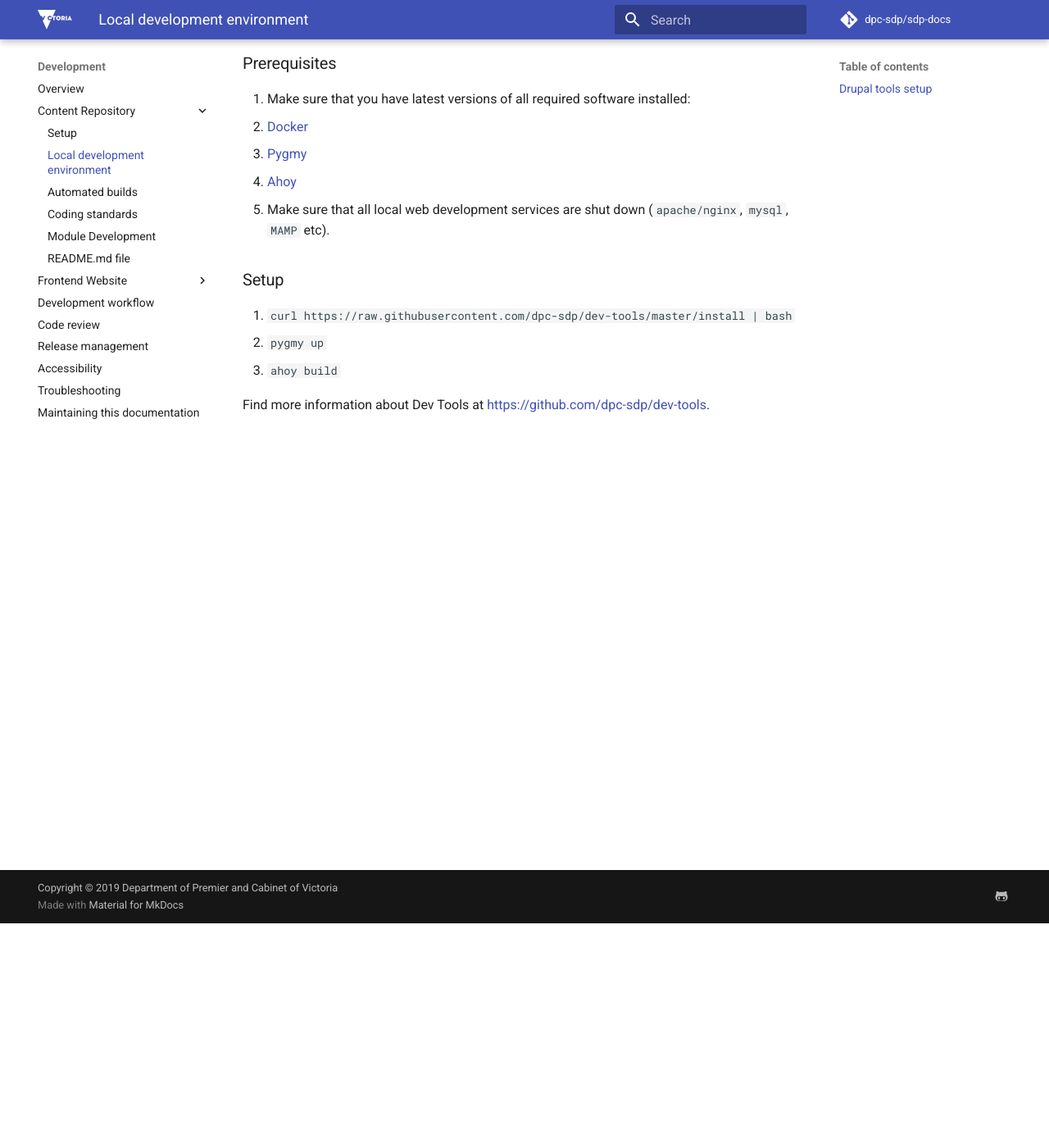
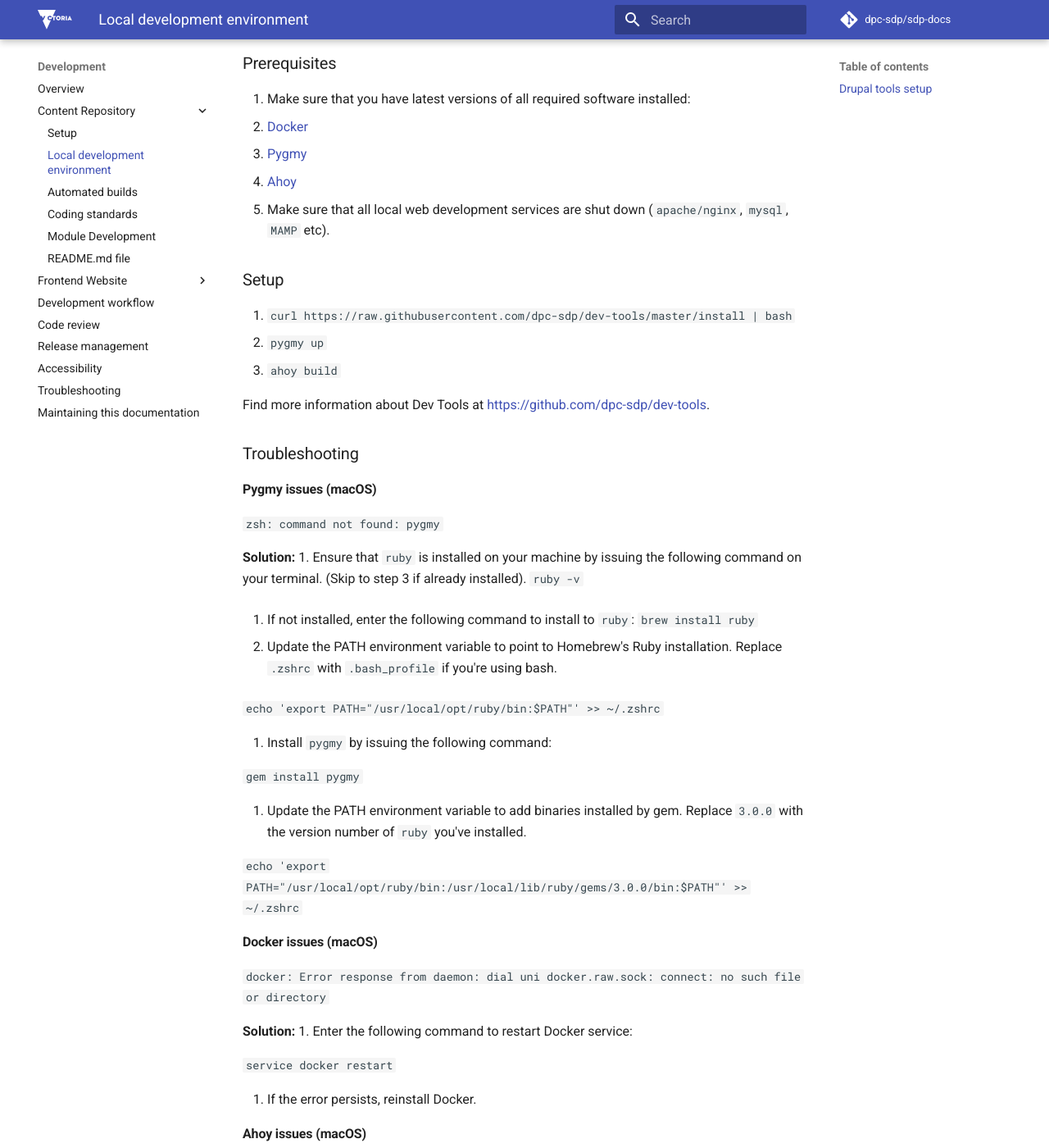
Before and after one commit to dpc-sdp/sdp-docs, an MkDocs documentation site: the page built from docs/development/content-repository/local-development-environment.md, in a window 1280 px wide and 1400 px high, scrolled down 274 px. Shown: the whole window at 82% size. Built offline with MkDocs 1.6.1 and Material for MkDocs 9.7.7, drawn with Linux system fonts in a browser that asks for light colours; comment, search, counter and statistics services are not loaded; some of the changed text lies outside the part shown.

Commit message:
Add troubleshooting guide for content repository

````diff
--- a/docs/development/content-repository/local-development-environment.md
+++ b/docs/development/content-repository/local-development-environment.md
@@ -17,3 +17,74 @@ and  site development.
 3. `ahoy build`
 
 Find more information about Dev Tools at https://github.com/dpc-sdp/dev-tools.
+
+### Troubleshooting
+
+#### Pygmy issues (macOS)
+
+```zsh: command not found: pygmy```
+
+**Solution:**
+1. Ensure that `ruby` is installed on your machine by issuing the following command on your terminal. (Skip to step 3 if already installed).
+```ruby -v```
+
+2. If not installed, enter the following command to install to `ruby`:
+```brew install ruby```
+
+3. Update the PATH environment variable to point to Homebrew's Ruby installation. Replace `.zshrc` with `.bash_profile` if you're using bash.
+
+```echo 'export PATH="/usr/local/opt/ruby/bin:$PATH"' >> ~/.zshrc```
+
+4. Install `pygmy` by issuing the following command:
+
+```gem install pygmy```
+
+5. Update the PATH environment variable to add binaries installed by gem. Replace `3.0.0` with the version number of `ruby` you've installed.
+
+```echo 'export PATH="/usr/local/opt/ruby/bin:/usr/local/lib/ruby/gems/3.0.0/bin:$PATH"' >> ~/.zshrc```
+
+#### Docker issues (macOS)
+
+```docker: Error response from daemon: dial uni docker.raw.sock: connect: no such file or directory```
+
+**Solution:**
+1. Enter the following command to restart Docker service:
+
+```service docker restart```
+
+2. If the error persists, reinstall Docker.
+
+#### Ahoy issues (macOS)
+
+```
+Could not load API JWT Token, error was:                               [warning]
+'lagoon@ssh.lagoon.amazeeio.cloud: Permission denied (publickey)'.
+```
+
+**Solution:**
+1. Ensure that your SSH public keys (either `ssh-rsa` or `ssh-ed25519`) have been added to your Lagoon account [settings](https://dashboard.amazeeio.cloud/settings). Replace `username` with your own username.
+
+On macOS, SSH keys can be found on the following directory:
+`/Users/username/.ssh/id_rsa.pub`
+
+On Windows, SSH keys are typically located at: `C:\Users\username\.ssh`
+
+#### SSH Keys
+
+To generate SSH keys in macOS, follow these steps:
+
+1. Enter the following command in the terminal window:
+
+```ssh-keygen -t rsa```
+
+This starts the key generation process. When you execute this command, the ssh-keygen utility prompts you to indicate where to store the key.
+
+2. Press the ENTER key to accept the default location. The ssh-keygen utility prompts you for a passphrase.
+
+3. Type in a passphrase. You can also hit the ENTER key to accept the default (no passphrase). However, this is not recommended.
+
+Your public key is saved to the `id_rsa.pub`; file and is the key you should add to your Lagoon account settings. You can save this key to the clipboard by running the following command:
+
+```pbcopy < ~/.ssh/id_rsa.pub```
+
+See [**Pygmy Troubleshooting SSH Key Issues**](https://pygmy.readthedocs.io/en/master/ssh_agent/#troubleshooting) for more information.
````
Also changed, not shown: docs/development/workflow.md (+1 -1 lines), docs/index.md (+1 -1 lines).
